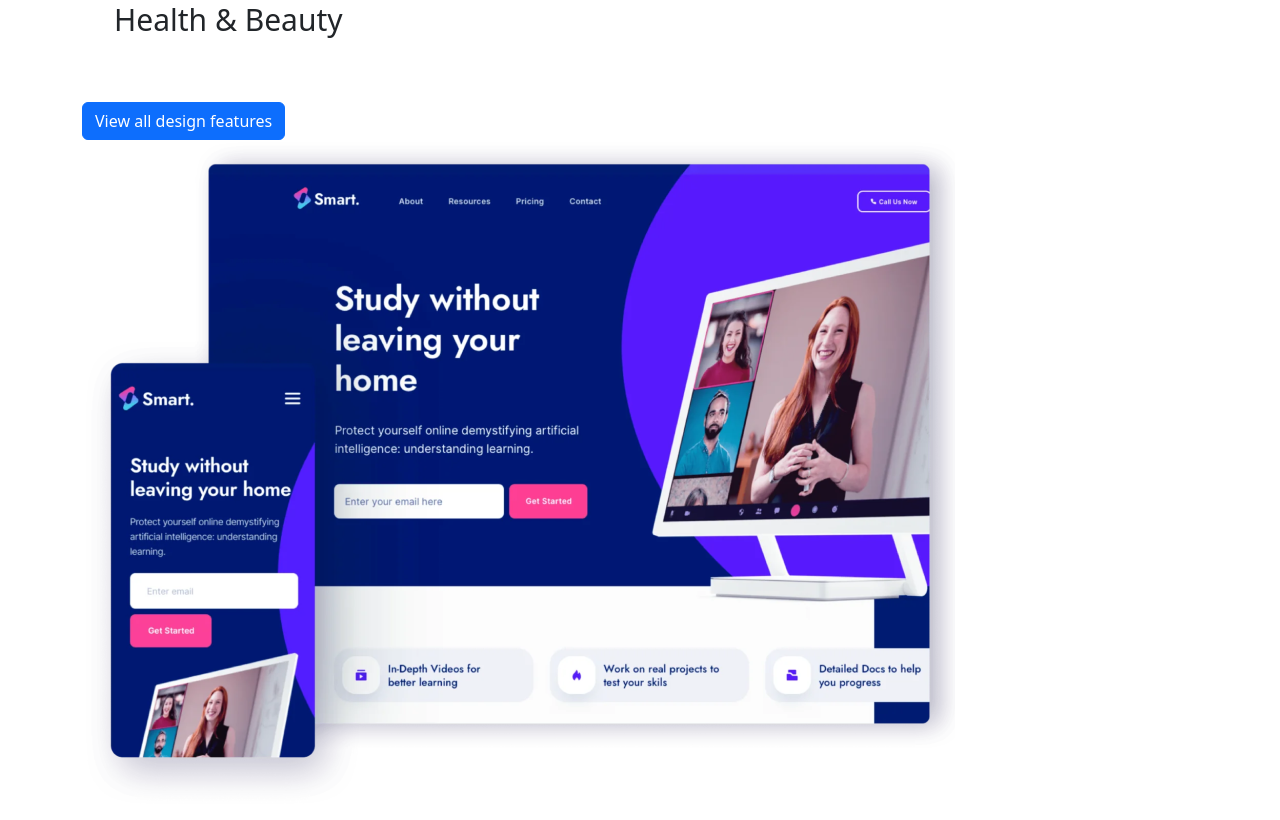
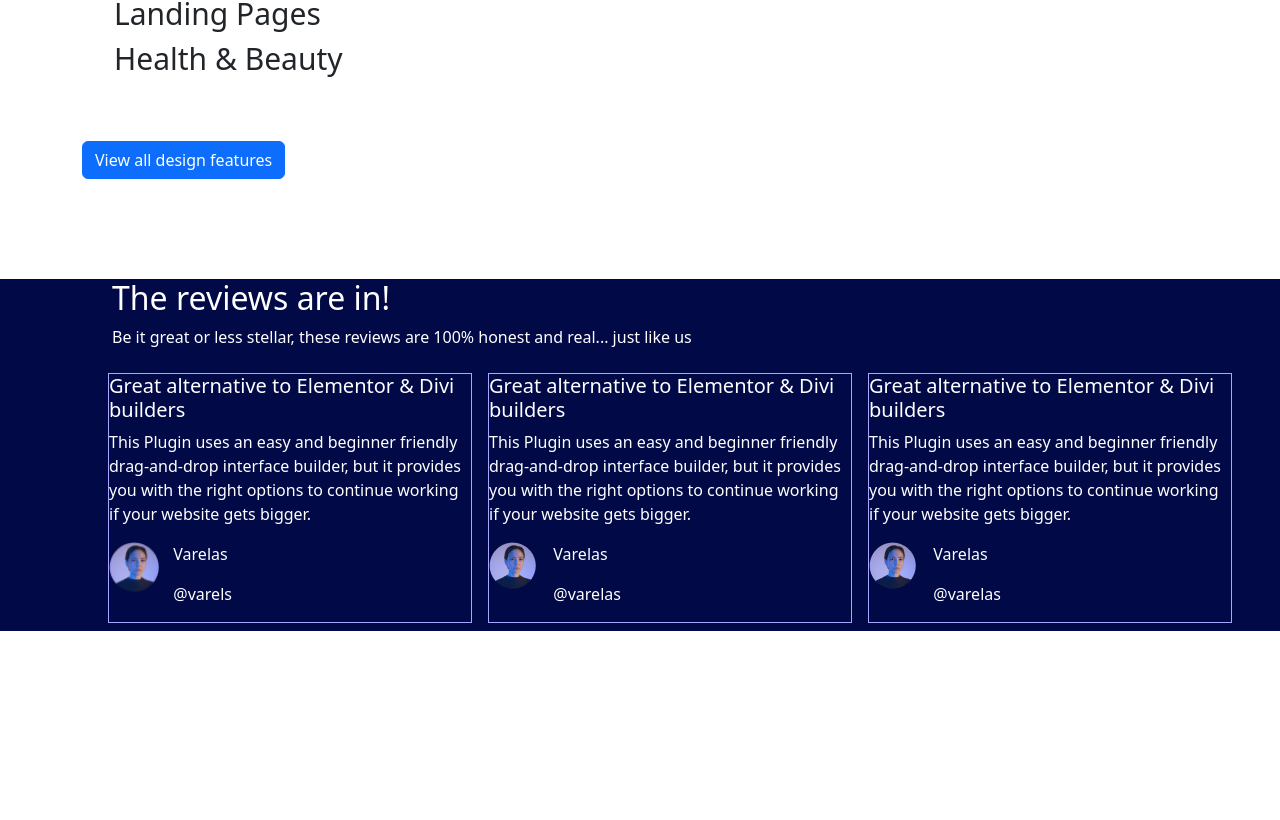
Before and after one commit to cleverRay/Squadbyte, a React (Create React App) app: page / in a window 1280 px wide. Shown: the part 2560-3380 px from the top of the page. After the commit the page ends 3291 px from the top, so only its background shows below. Built offline with nearby package versions, Linux system fonts and the light colour scheme.

Commit message:
setup gh-pages

```diff
--- a/src/components/MainContent.js
+++ b/src/components/MainContent.js
@@ -3,7 +3,7 @@ import '../styles/MainContent.css'
 import SquadVideo from '../assests/video/hero-vid-final-RF26.mp4'
 import SocialProofImg from '../assests/images/Ellipse.png'
 import Display from '../assests/images/image-display.png'
-import DisplayFeature from '../assests/images/image-display-2.png'
+//import DisplayFeature from '../assests/images/image-display-2.png'
 import Review from '../assests/images/Ellipse-img.png'
 
 import {Button, Container,Row, Col, Nav, Navbar, NavDropdown} from 'react-bootstrap';
@@ -108,7 +108,7 @@ function MainContent() {
                     </Col>
                     <Col>
                     <div>
-                        <img className='width-image' src={DisplayFeature}/>
+                        <img className='width-image' />
                     </div>
                     </Col>
                 </Row>
```
